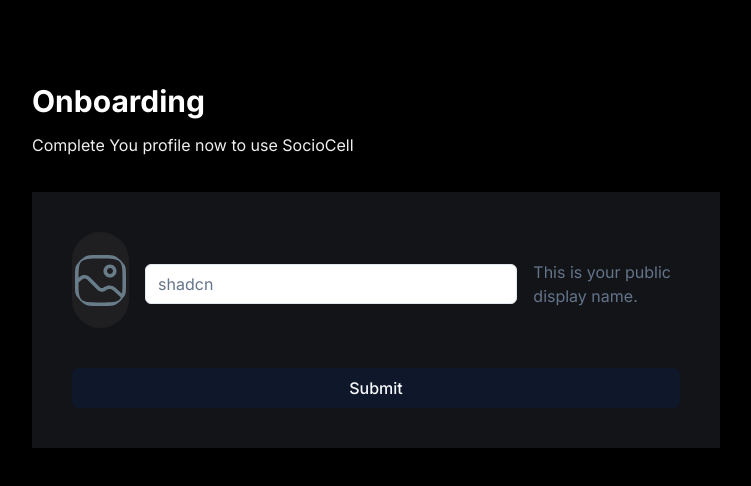
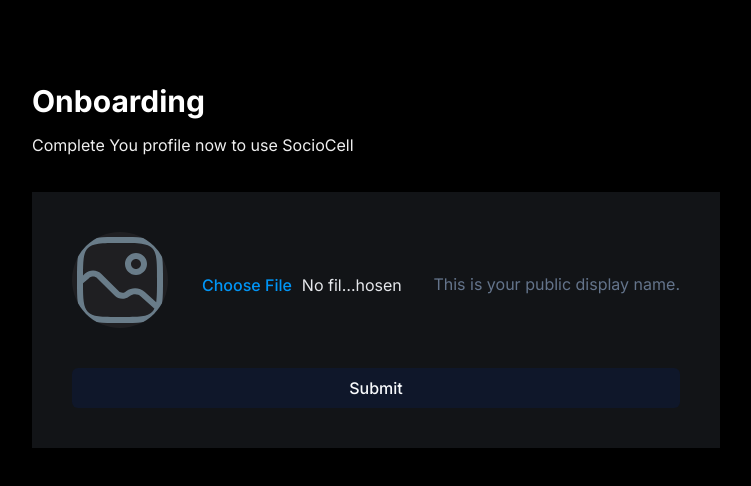
Before and after one commit to Koushik25022005/projectalpha, a Next.js app: page /onboarding in a window 1280 px wide. Shown: the top 486 px of the page, without its empty margins (264-1015 px from the left). Built offline with nearby package versions, Linux system fonts and the light colour scheme; no server answers.

Commit message:
updating onboarding

```diff
--- a/components/forms/AccountProfile.tsx
+++ b/components/forms/AccountProfile.tsx
@@ -13,6 +13,7 @@
 import { userValidation } from "@/lib/validations/user"
 import {zodResolver} from "@hookform/resolvers/zod"
 import Image from "next/image"
+import { ChangeEvent } from "react"
 import { useForm } from "react-hook-form";
 import { z } from "zod"
 
@@ -39,6 +40,10 @@
         }
 
     })
+
+    const handleImage = (e: ChangeEvent, fieldChange: (value: string)=> void) => {
+      e.preventDefault();
+    }
     function onSubmit(values: z.infer<typeof userValidation>) {
         // Do something with the form values.
         // ✅ This will be type-safe and validated.
@@ -75,8 +80,14 @@
                         />
                     )}
                 </FormLabel>
-                <FormControl>
-                  <Input placeholder="shadcn" {...field} />
+                <FormControl className="flex-1 text-base-semibold text-gray-200">
+                  <Input
+                  type="file"
+                  accept="image/*"
+                  placeholder="Upload a photo"
+                  className="account-form_image-input"
+                  onChange={(e) => handleImage(e, field.onChange)}
+                  />
                 </FormControl>
                 <FormDescription>
                   This is your public display name.
```
Also changed, not shown: 1 other file (tests, documents, lock files or other folders).
